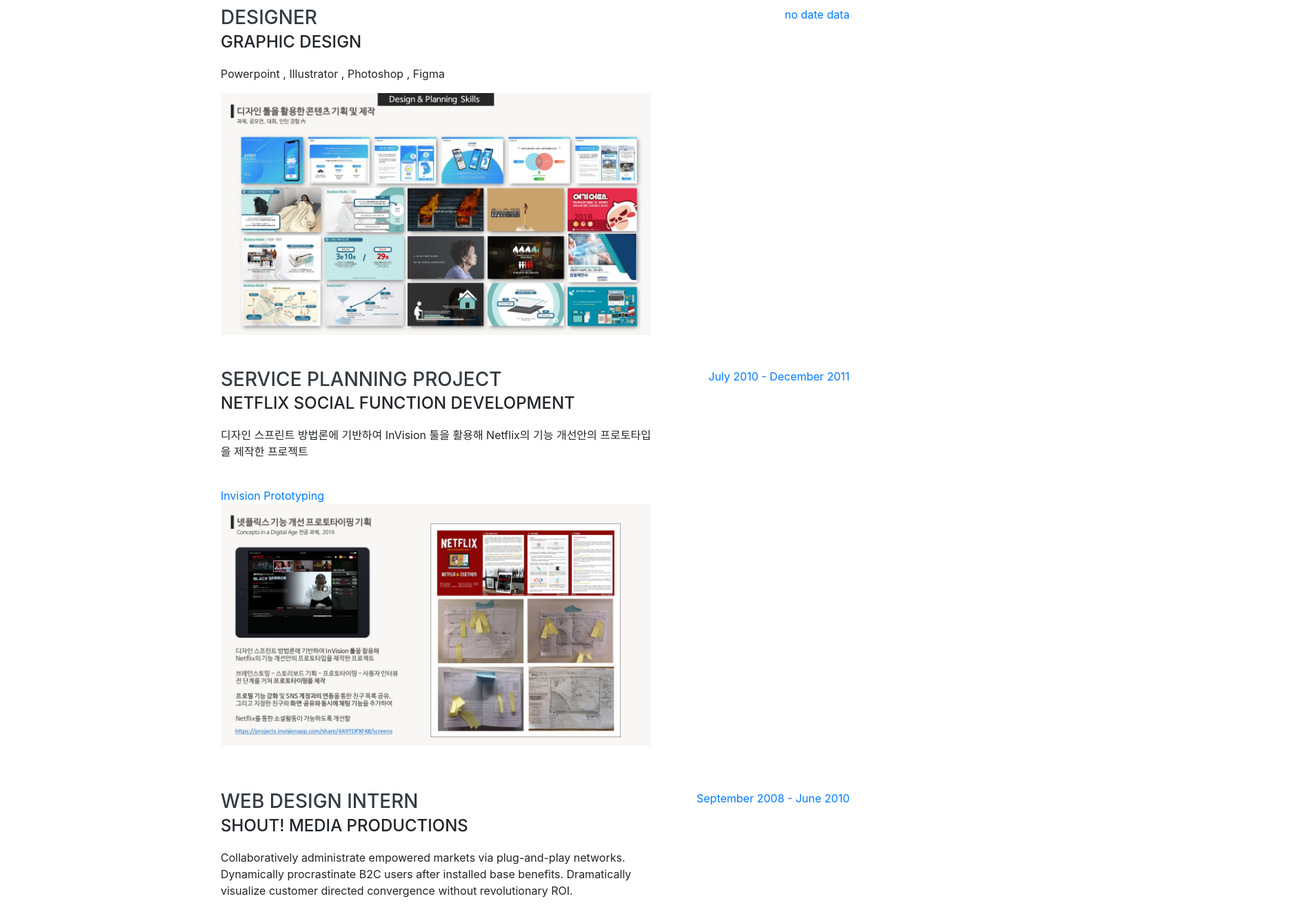
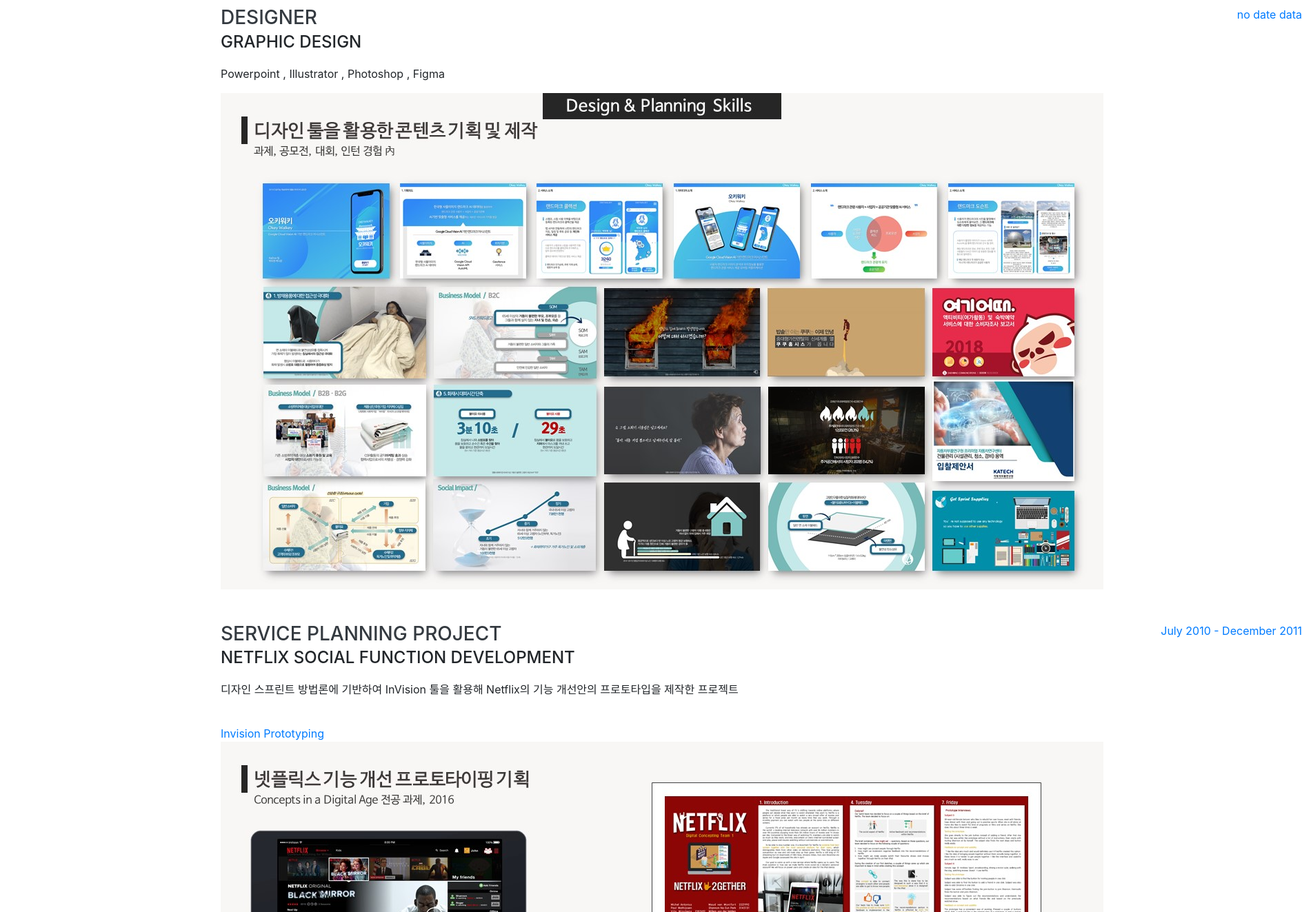
Before and after one commit to naxvinci/naxvinci.github.io, a website with bundled scripts: page index.html in a window 1280 px wide. Shown: the part 1100-2423 px from the top of the page at 69% size, 1888 px wide, since content can reach past the window. Built offline with nearby package versions, Linux system fonts and the light colour scheme; a web font is replaced by a local one.

Commit message:
update img

```diff
--- a/index.html
+++ b/index.html
@@ -109,7 +109,7 @@
             <h3 class="mb-0">Designer</h3>
             <div class="subheading mb-3">Graphic Design</div>
             <p>Powerpoint , Illustrator , Photoshop , Figma</p>
-            <img class="img-fluid" src="img/pfolio/Slide3.jpg" alt="">
+            <img src="img/pfolio/Slide3.jpg" alt="">
           </div>
           <div class="resume-date text-md-right">
             <span class="text-primary">no date data</span>
@@ -122,7 +122,7 @@
             <div class="subheading mb-3">Netflix Social function development</div>
             <p>디자인 스프린트 방법론에 기반하여 InVision 툴을 활용해 Netflix의 기능 개선안의 프로토타입을 제작한 프로젝트</p>
             <br><p> <a href="https://projects.invisionapp.com/share/4A9TDPXFK#/screens">Invision Prototyping </a>
-            <img class="img-fluid" src="img/pfolio/Slide5.jpg" alt="">
+            <img src="img/pfolio/Slide5.jpg" alt="">
           </div>
           <div class="resume-date text-md-right">
             <span class="text-primary">July 2010 - December 2011</span>
```
